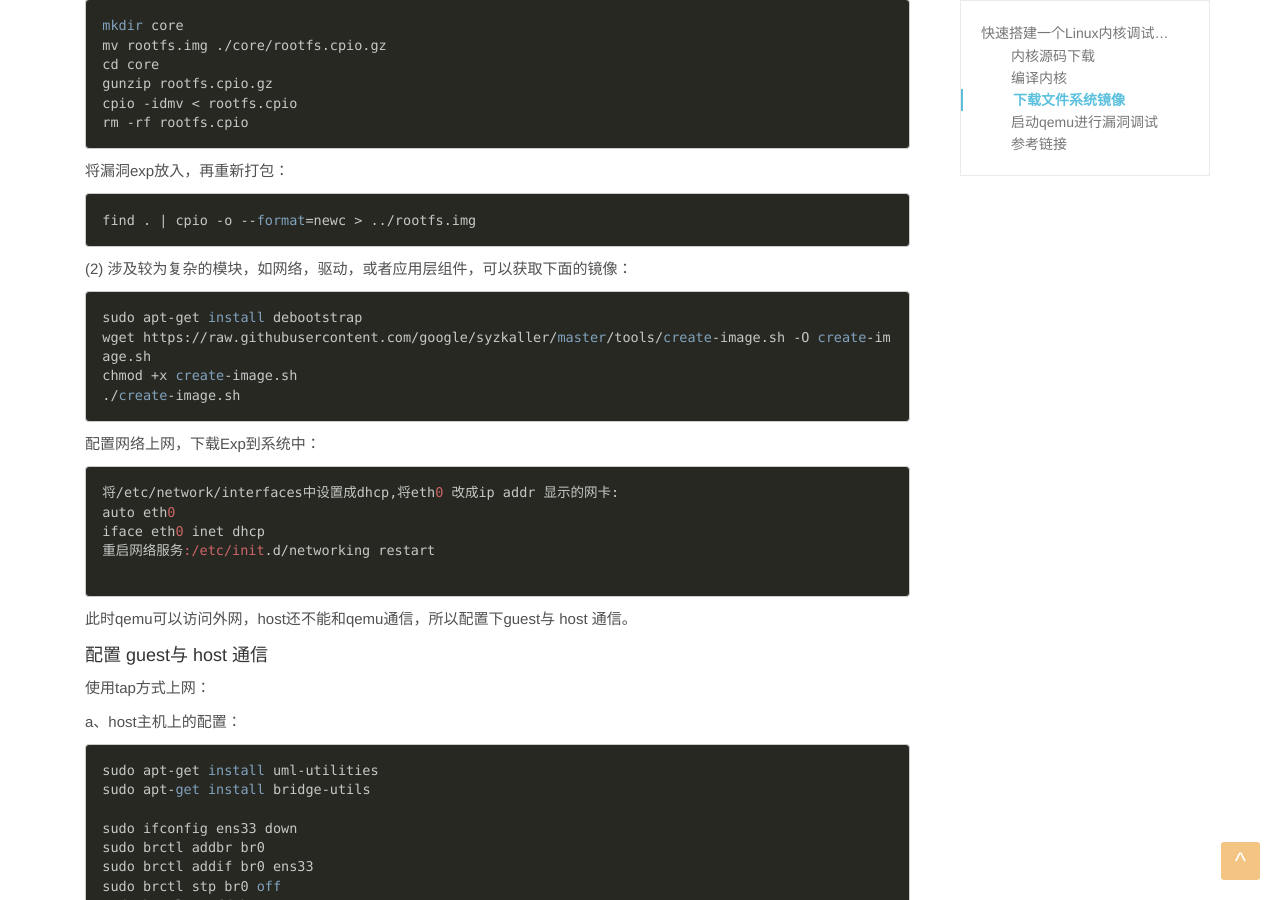
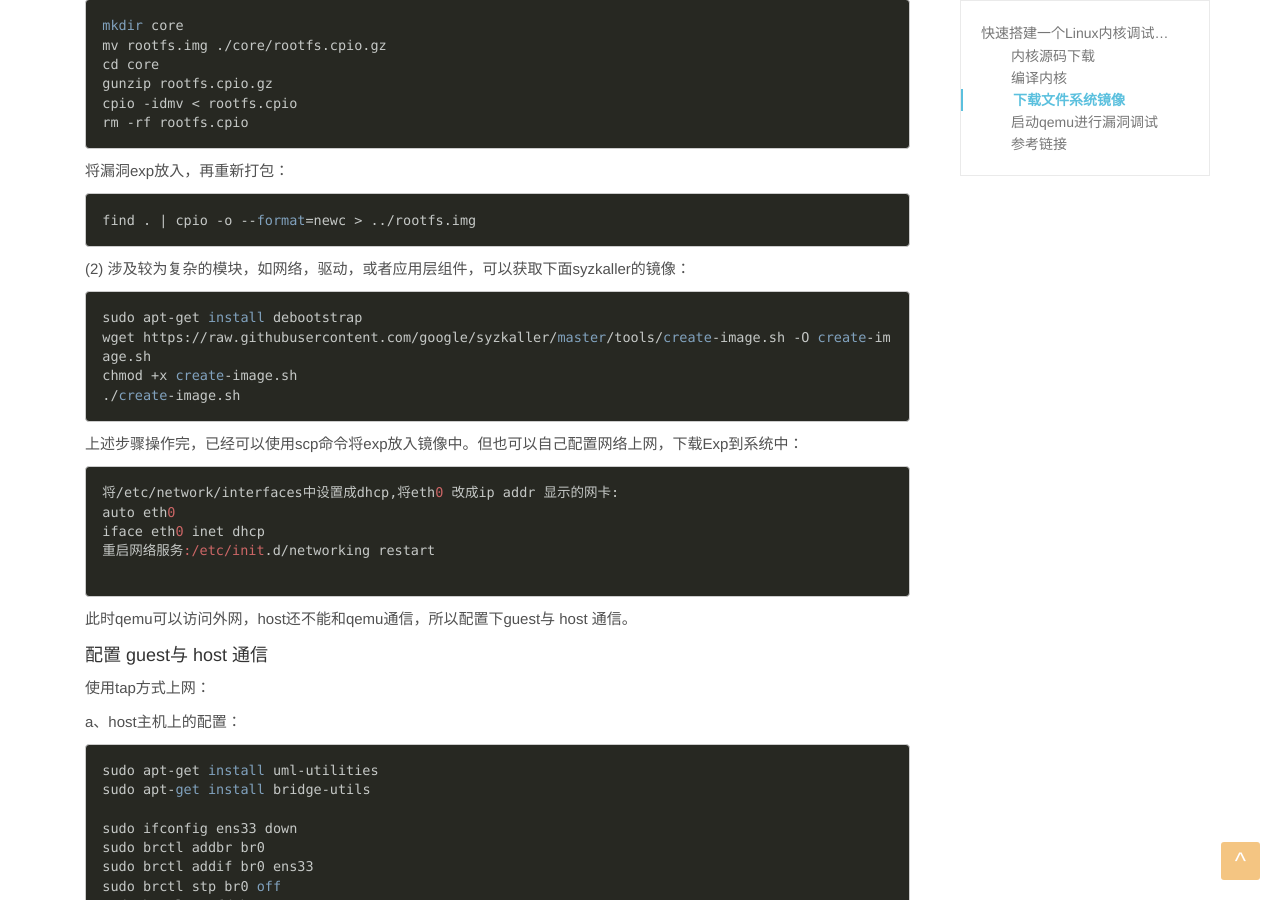
Before and after one commit to De4dCr0w/De4dCr0w.github.io, a Jekyll site: the page built from _posts/2020-05-14-快速搭建一个Linux内核调试环境.md, in a window 1280 px wide and 900 px high, scrolled down 1462 px. Built offline with Jekyll 4.4.1, drawn with Linux system fonts in a browser that asks for light colours.

Commit message:
Update 2020-05-14-快速搭建一个Linux内核调试环境.md

````diff
--- a/_posts/2020-05-14-快速搭建一个Linux内核调试环境.md
+++ b/_posts/2020-05-14-快速搭建一个Linux内核调试环境.md
@@ -95,7 +95,7 @@ rm -rf rootfs.cpio
 find . | cpio -o --format=newc > ../rootfs.img
 ```
 
-(2) 涉及较为复杂的模块，如网络，驱动，或者应用层组件，可以获取下面的镜像：
+(2) 涉及较为复杂的模块，如网络，驱动，或者应用层组件，可以获取下面syzkaller的镜像：
 
 
 ```
@@ -104,8 +104,7 @@ wget https://raw.githubusercontent.com/google/syzkaller/master/tools/create-imag
 chmod +x create-image.sh
 ./create-image.sh
 ```
-
-配置网络上网，下载Exp到系统中：
+上述步骤操作完，已经可以使用scp命令将exp放入镜像中。但也可以自己配置网络上网，下载Exp到系统中：
 
 ```
 将/etc/network/interfaces中设置成dhcp,将eth0 改成ip addr 显示的网卡:
````
